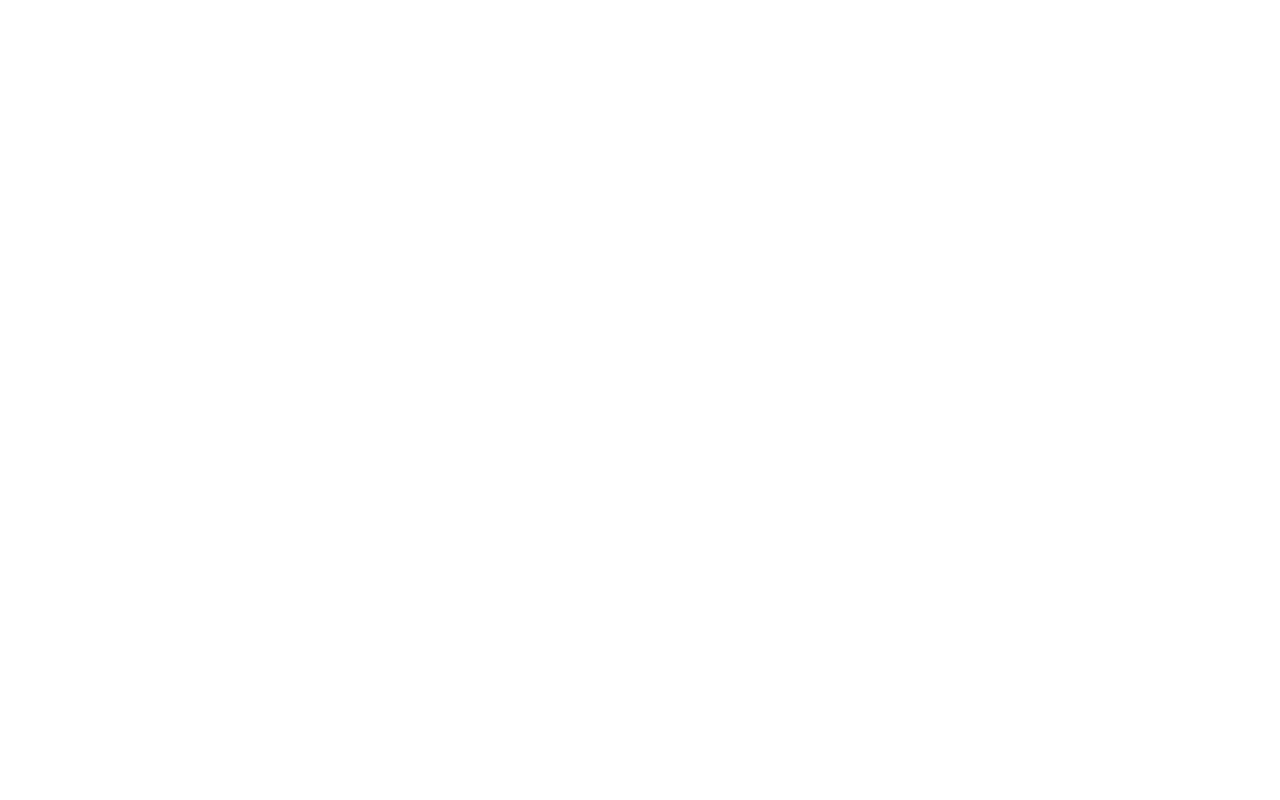
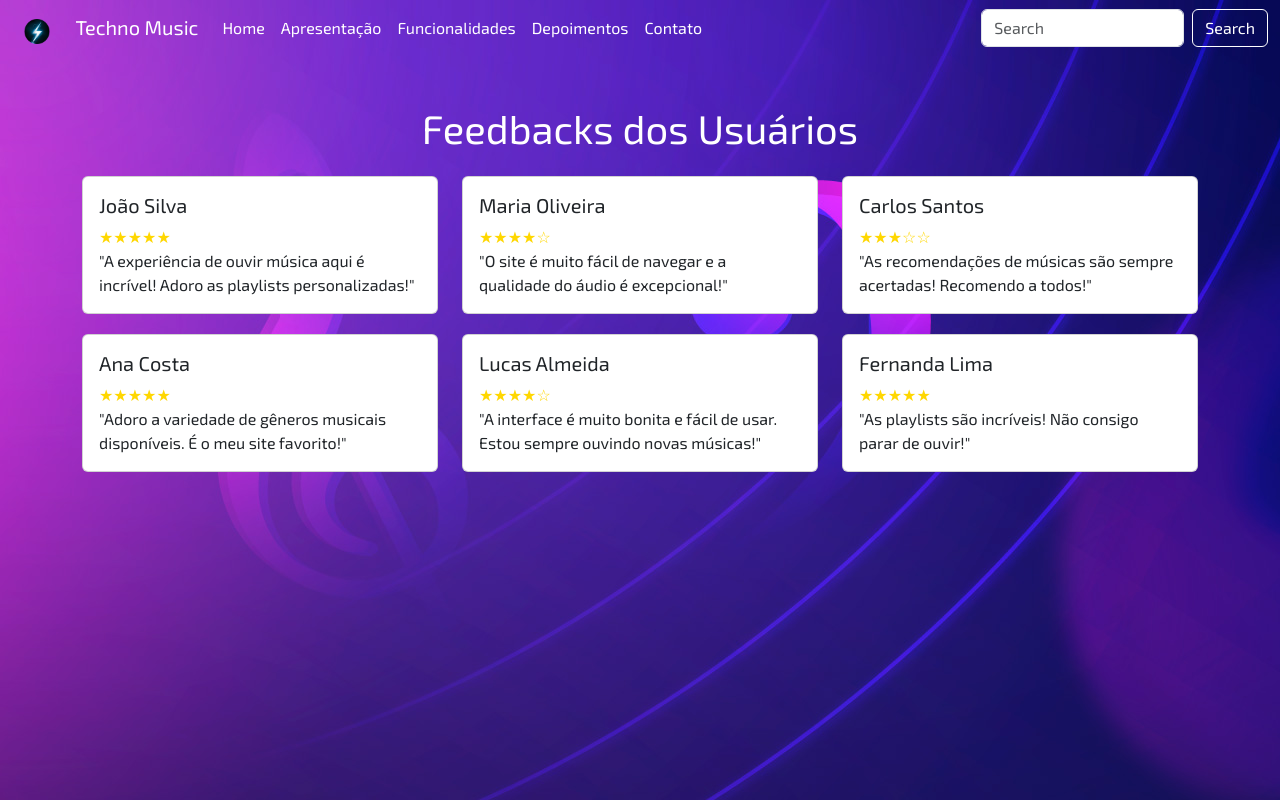
Before and after one commit to felipexaviersz/CP5_front, a website: page depoimentos.html in a window 1280 px wide. Drawn offline with nearby package versions, Linux system fonts and the light colour scheme.

Commit message:
Criação pagina Depoimentos

```diff
--- a/depoimentos.html
+++ b/depoimentos.html
@@ -0,0 +1,157 @@
+<!DOCTYPE html>
+<html lang="pt-BR">
+<head>
+    <meta charset="UTF-8">
+    <meta name="viewport" content="width=device-width, initial-scale=1.0">
+    <title>Feedbacks de Usuários</title>
+    <link rel="stylesheet" href="home.css">
+    <link href="https://cdn.jsdelivr.net/npm/bootstrap@5.3.3/dist/css/bootstrap.min.css" rel="stylesheet"
+    integrity="sha384-QWTKZyjpPEjISv5WaRU9OFeRpok6YctnYmDr5pNlyT2bRjXh0JMhjY6hW+ALEwIH" crossorigin="anonymous">
+    <style>
+        body {
+            background-color: #f8f9fa;
+        }
+        .feedback-card {
+            margin-bottom: 20px;
+        }
+        .Logo {
+            width: 50px;
+            margin-right: 10px;
+        }
+        .star-rating {
+            color: gold;
+        }
+        .btn-search {
+            border-color: #fff;
+            color: #fff;
+        }
+        .btn-search:hover {
+            background-color: #e9ecef; /* Cor ao passar o mouse */
+        }
+        .search-container {
+            margin-left: 15px; /* Espaçamento entre a barra de pesquisa e a navbar */
+        }
+    </style>
+</head>
+<body>
+
+<nav class="navbar navbar-expand-lg ">
+    <div class="container-fluid">
+        <div>
+            <img class="Logo" src="IMG/unnamed.png" alt="Logo da pagina">
+            <a class="navbar-brand text-white" href="#">Techno Music</a>
+        </div>
+        <button class="navbar-toggler" type="button" data-bs-toggle="collapse" data-bs-target="#navbarSupportedContent" aria-controls="navbarSupportedContent" aria-expanded="false" aria-label="Toggle navigation">
+            <span class="navbar-toggler-icon"></span>
+        </button>
+        <div class="collapse navbar-collapse" id="navbarSupportedContent">
+            <ul class="navbar-nav me-auto mb-2 mb-lg-0">
+                <li class="nav-item">
+                    <a class="nav-link active text-white" aria-current="page" href="home.html">Home</a>
+                </li>
+                <li class="nav-item">
+                    <a class="nav-link text-white" href="apresentacao.html">Apresentação</a>
+                </li>
+                <li class="nav-item">
+                    <a class="nav-link text-white" href="funcionalidades.html">Funcionalidades</a>
+                </li>
+                <li class="nav-item">
+                    <a class="nav-link text-white" href="depoimentos.html">Depoimentos</a>
+                </li>
+                <li class="nav-item">
+                    <a class="nav-link text-white" href="form.html">Contato</a>
+                </li>
+            </ul>
+            <div class="search-container">
+                <form class="d-flex" role="search">
+                    <input class="form-control me-2" type="search" placeholder="Search" aria-label="Search">
+                    <button class="btn btn-search" type="submit">Search</button>
+                </form>
+            </div>
+        </div>
+    </div>
+</nav>
+
+<div class="container mt-5">
+    <h1 class="text-center mb-4 text-white">Feedbacks dos Usuários</h1>
+
+    <div class="row">
+        <div class="col-md-4">
+            <div class="card feedback-card">
+                <div class="card-body">
+                    <h5 class="card-title">João Silva</h5>
+                    <div class="star-rating">
+                        ★★★★★
+                    </div>
+                    <p class="card-text">"A experiência de ouvir música aqui é incrível! Adoro as playlists personalizadas!"</p>
+                </div>
+            </div>
+        </div>
+
+        <div class="col-md-4">
+            <div class="card feedback-card">
+                <div class="card-body">
+                    <h5 class="card-title">Maria Oliveira</h5>
+                    <div class="star-rating">
+                        ★★★★☆
+                    </div>
+                    <p class="card-text">"O site é muito fácil de navegar e a qualidade do áudio é excepcional!"</p>
+                </div>
+            </div>
+        </div>
+
+        <div class="col-md-4">
+            <div class="card feedback-card">
+                <div class="card-body">
+                    <h5 class="card-title">Carlos Santos</h5>
+                    <div class="star-rating">
+                        ★★★☆☆
+                    </div>
+                    <p class="card-text">"As recomendações de músicas são sempre acertadas! Recomendo a todos!"</p>
+                </div>
+            </div>
+        </div>
+
+        <div class="col-md-4">
+            <div class="card feedback-card">
+                <div class="card-body">
+                    <h5 class="card-title">Ana Costa</h5>
+                    <div class="star-rating">
+                        ★★★★★
+                    </div>
+                    <p class="card-text">"Adoro a variedade de gêneros musicais disponíveis. É o meu site favorito!"</p>
+                </div>
+            </div>
+        </div>
+
+        <div class="col-md-4">
+            <div class="card feedback-card">
+                <div class="card-body">
+                    <h5 class="card-title">Lucas Almeida</h5>
+                    <div class="star-rating">
+                        ★★★★☆
+                    </div>
+                    <p class="card-text">"A interface é muito bonita e fácil de usar. Estou sempre ouvindo novas músicas!"</p>
+                </div>
+            </div>
+        </div>
+
+        <div class="col-md-4">
+            <div class="card feedback-card">
+                <div class="card-body">
+                    <h5 class="card-title">Fernanda Lima</h5>
+                    <div class="star-rating">
+                        ★★★★★
+                    </div>
+                    <p class="card-text">"As playlists são incríveis! Não consigo parar de ouvir!"</p>
+                </div>
+            </div>
+        </div>
+    </div>
+</div>
+
+<script src="https://code.jquery.com/jquery-3.5.1.slim.min.js"></script>
+<script src="https://cdn.jsdelivr.net/npm/@popperjs/core@2.9.2/dist/umd/popper.min.js"></script>
+<script src="https://stackpath.bootstrapcdn.com/bootstrap/4.5.2/js/bootstrap.min.js"></script>
+</body>
+</html>
--- a/home.css
+++ b/home.css
@@ -26,6 +26,16 @@ body{
     animation: fadeInZoom 1.5s ease-in-out forwards;
     opacity: 0;
 }
+
+.nav-link{
+    text-decoration: none;
+    color: #ffff;
+}
+
+.navbar-brand{
+    color: #ffff;
+}
+
 
 
 video {
```
Also changed, not shown: home.html (+1 -1 lines).
